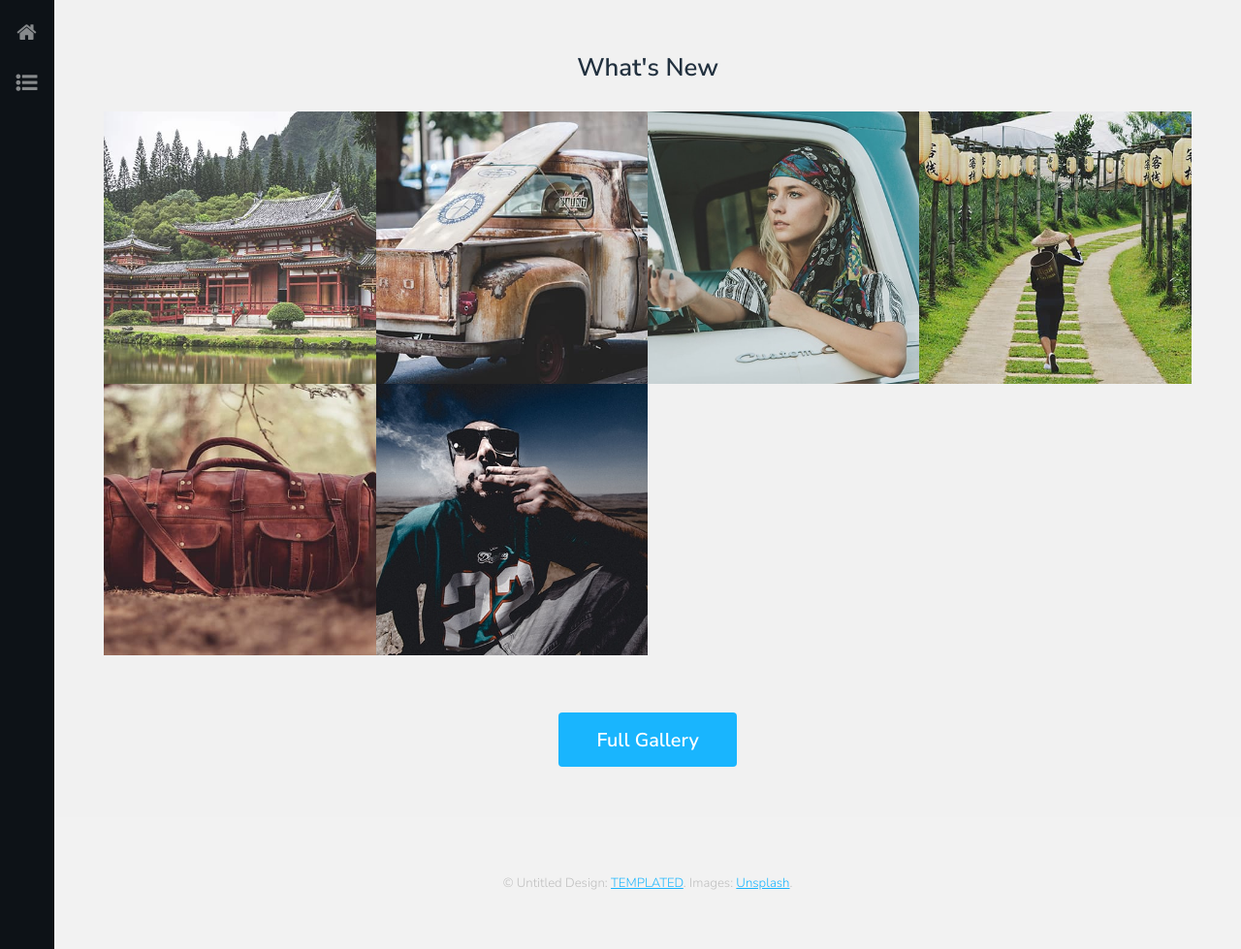
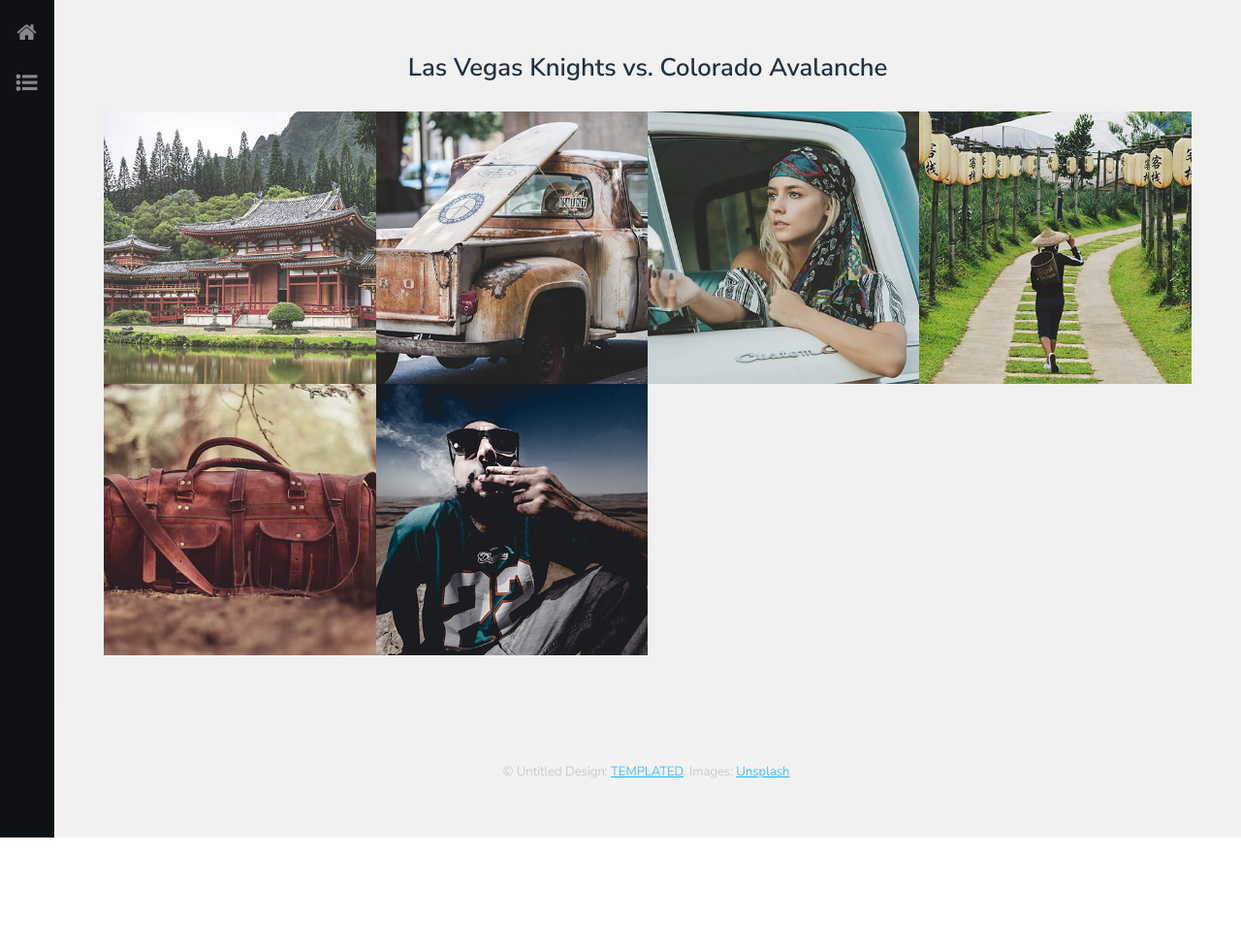
Before and after one commit to 5square/sports.5square.de, a Jekyll site: the page built from _posts/2017-10-27-las-vegas-knights-vs-colorado-avalanche.md, in a window 1280 px wide. Shown: the whole page at 97% size. Built offline with Jekyll 4.4.1, drawn with Linux system fonts in a browser that asks for light colours; after the commit the page ends 900 px from its top, so only the background shows below that.

Commit message:
post test

```diff
--- a/_layouts/post.html
+++ b/_layouts/post.html
@@ -20,14 +20,11 @@
 							<!-- Photo Galleries -->
 								<div class="gallery">
 									<header class="special">
-										<h2>What's New</h2>
+										<h2>{{ page.title }}</h2>
 									</header>
 									<div class="content">
 										{{ content }}
 									</div>
-									<footer>
-										<a href="gallery.html" class="button big">Full Gallery</a>
-									</footer>
 								</div>
 						</section>
 
```
